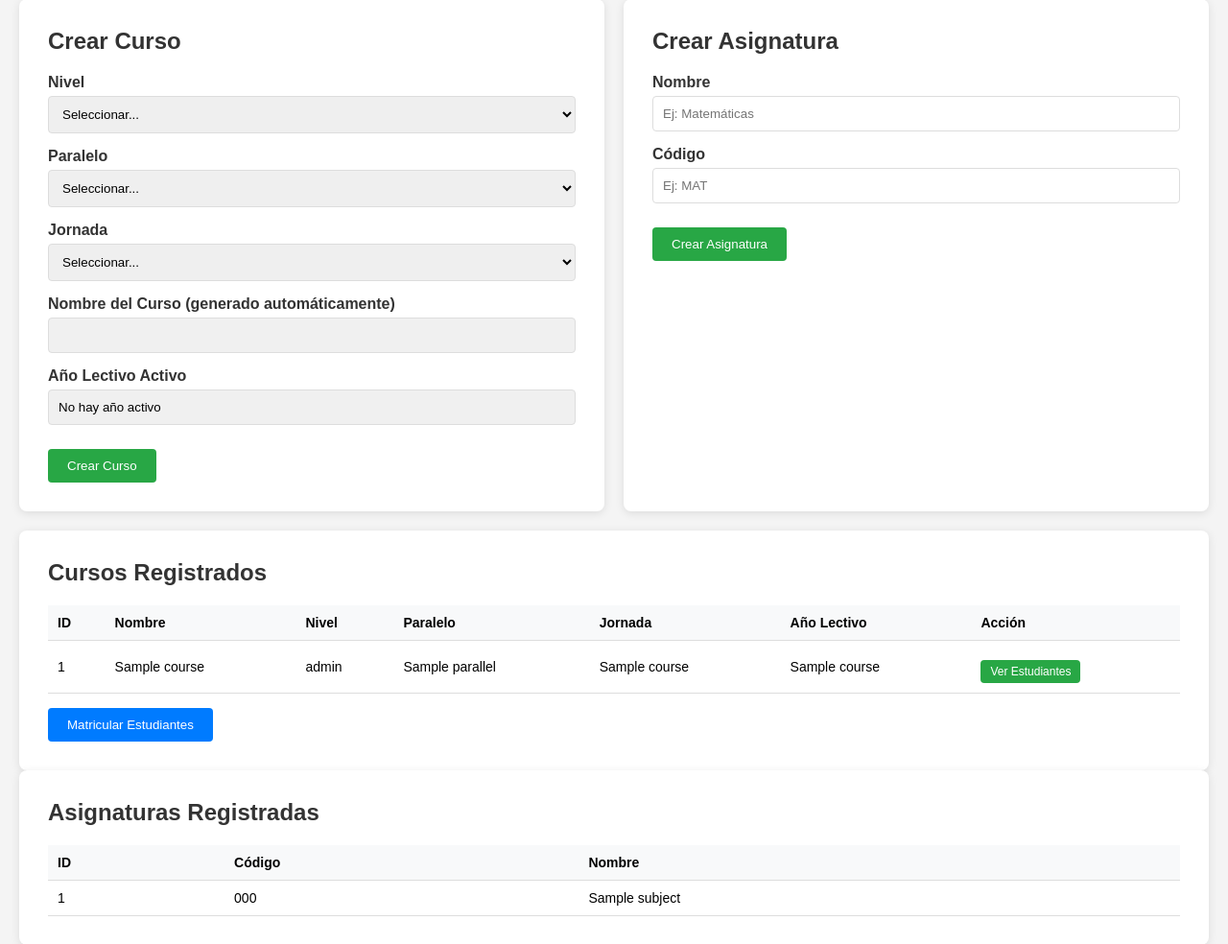
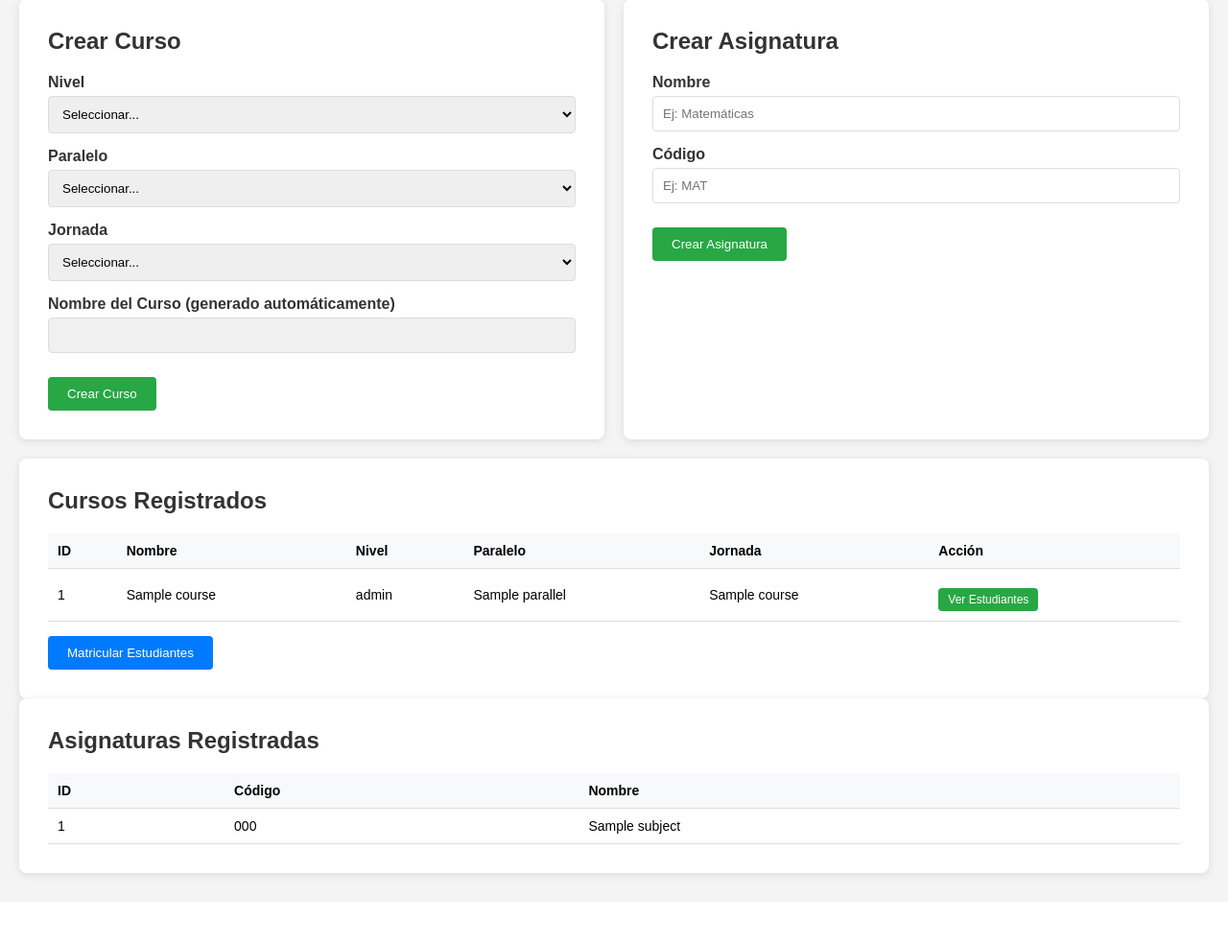
Before and after one commit to viktorengel/EcuAsistencia2026, a PHP site: the page made by views/academic/index.php in a window 1280 px wide. Shown: the part 89-1073 px from the top of the page at 96% size. After the commit the page ends 1008 px from the top, so only its background shows below. Run offline with PHP 8.4, Linux system fonts and the light colour scheme; the visitor is signed in with stand-in values (Sample User, id 1); the template is opened without the code that fills it: most values are stand-ins (such as "Sample title", 1, 10 or a date in 2020); some libraries are stand-ins or nearby versions.

Commit message:
Se quito el año lectivo en Configuración Académica

```diff
--- a/views/academic/index.php
+++ b/views/academic/index.php
@@ -87,11 +87,6 @@
                         <label>Nombre del Curso (generado automáticamente)</label>
                         <input type="text" name="name" id="course_name" readonly style="background: #f0f0f0;">
                     </div>
-                    <div class="form-group">
-                        <label>Año Lectivo Activo</label>
-                        <input type="text" value="<?= $schoolYears[0]['name'] ?? 'No hay año activo' ?>" readonly style="background: #f0f0f0;">
-                        <input type="hidden" name="school_year_id" value="<?= $schoolYears[0]['id'] ?? '' ?>">
-                    </div>
                     <button type="submit">Crear Curso</button>
                 </form>
             </div>
@@ -143,7 +138,6 @@
                         <th>Nivel</th>
                         <th>Paralelo</th>
                         <th>Jornada</th>
-                        <th>Año Lectivo</th>
                         <th>Acción</th>
                     </tr>
                 </thead>
@@ -155,7 +149,6 @@
                         <td><?= $course['grade_level'] ?></td>
                         <td><?= $course['parallel'] ?></td>
                         <td><?= ucfirst($course['shift_name']) ?></td>
-                        <td><?= $course['year_name'] ?></td>
                         <td>
                             <button onclick="location.href='?action=view_course_students&course_id=<?= $course['id'] ?>'"
                                     style="padding: 5px 10px; font-size: 12px;">
```
